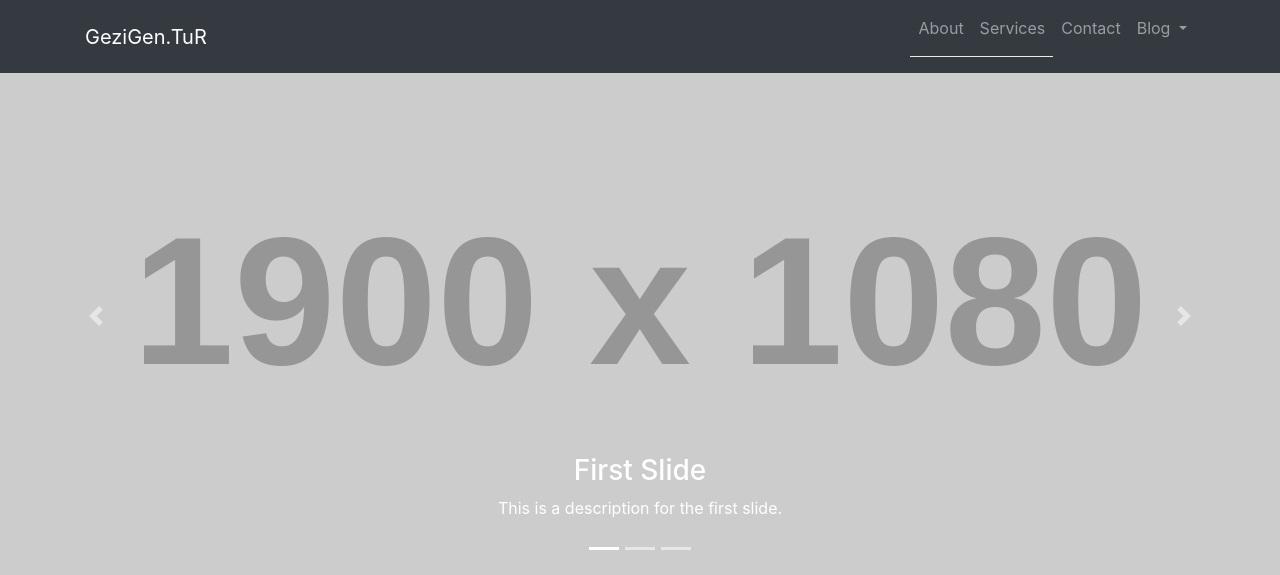
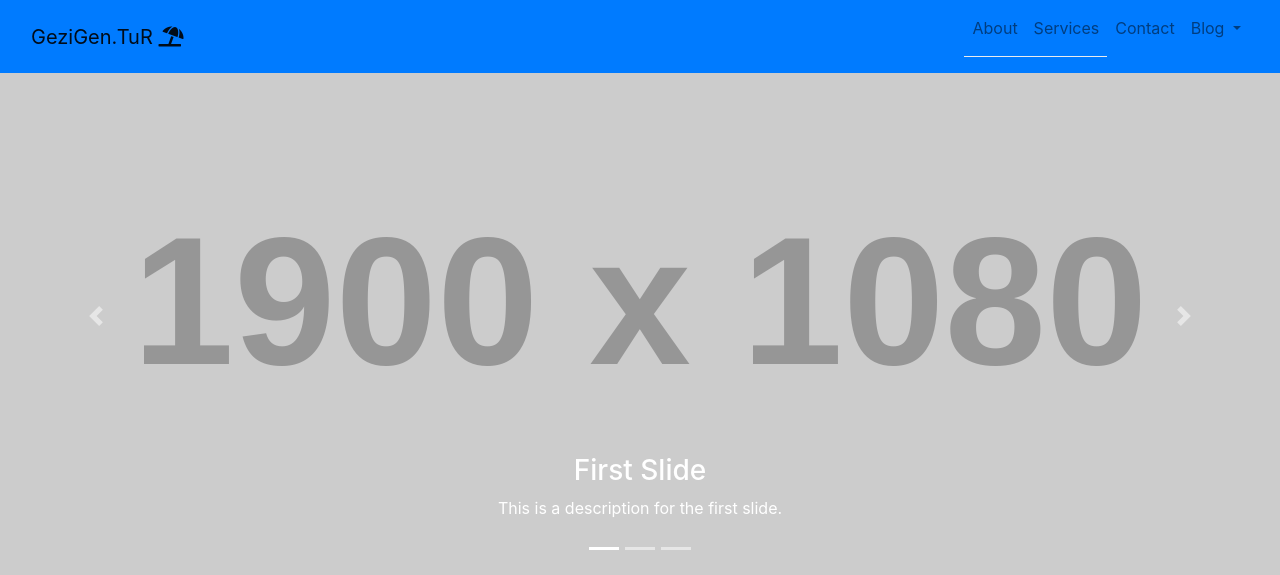
Before and after one commit to AbdurrahimYILDIRIM/Tur_proje, a PHP site: page / in a window 1280 px wide. Shown: the top 575 px of the page. Run offline with PHP 8.4, Linux system fonts and the light colour scheme; grey boxes labelled with a size stand in for pictures from a placeholder-image service; some libraries are stand-ins or nearby versions.

Commit message:
hader container -fluid yapıldı navbar-brand'a ikon eklendi, renk değiştirldi

```diff
--- a/header.php
+++ b/header.php
@@ -14,14 +14,16 @@
 
   <!-- Bu şablona özel stil-->
   <link href="css/modern-business.css" rel="stylesheet">
+  <!-- Font Awesome -->
+    <link rel="stylesheet" href="https://use.fontawesome.com/releases/v5.8.2/css/all.css">
 
 </head>
 
 <body>
 <!--navbar  Konum ve içeriği-->
-<nav class="navbar fixed-top navbar-expand-lg navbar-dark bg-dark fixed-top">
-  <div class="container">
-    <a class="navbar-brand" href="index.php">GeziGen.TuR</a>
+<nav class="navbar fixed-top navbar-expand-lg navbar-light bg-primary fixed-top">
+  <div class="container-fluid">
+    <a class="navbar-brand" href="index.php">GeziGen.TuR <i class="fas fa-umbrella-beach"></i></a>
     <button class="navbar-toggler navbar-toggler-right" type="button" data-toggle="collapse" data-target="#navbarResponsive" aria-controls="navbarResponsive" aria-expanded="false" aria-label="Toggle navigation">
       <span class="navbar-toggler-icon"></span>
     </button>
```
Also changed, not shown: index.php (line endings or trailing spaces).
